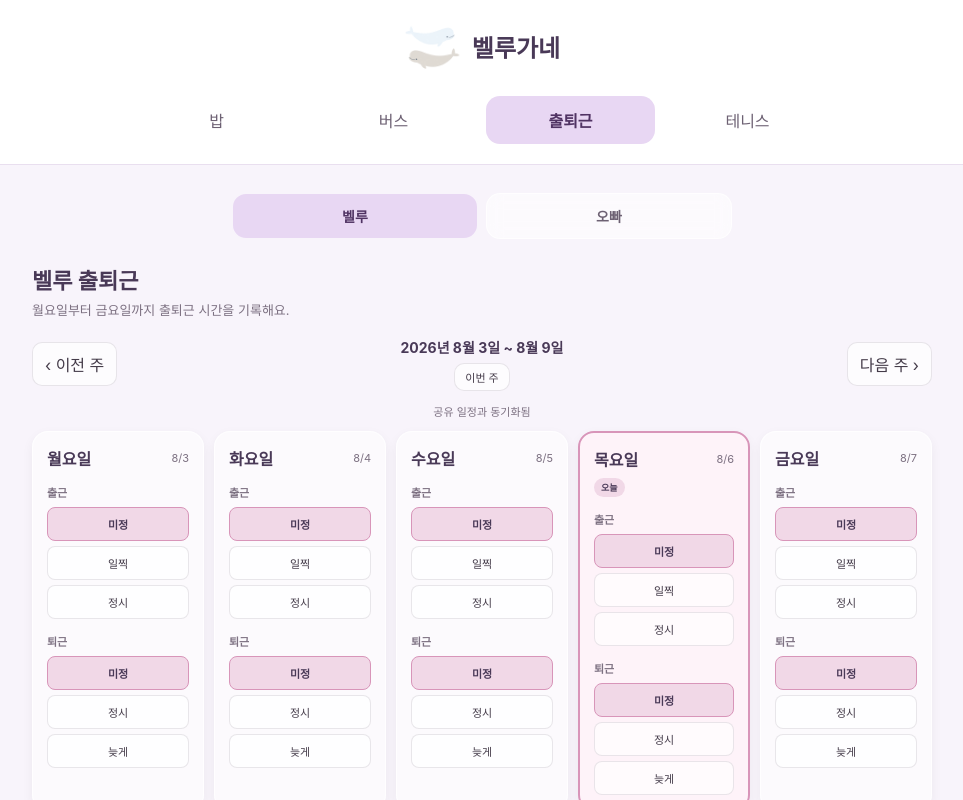
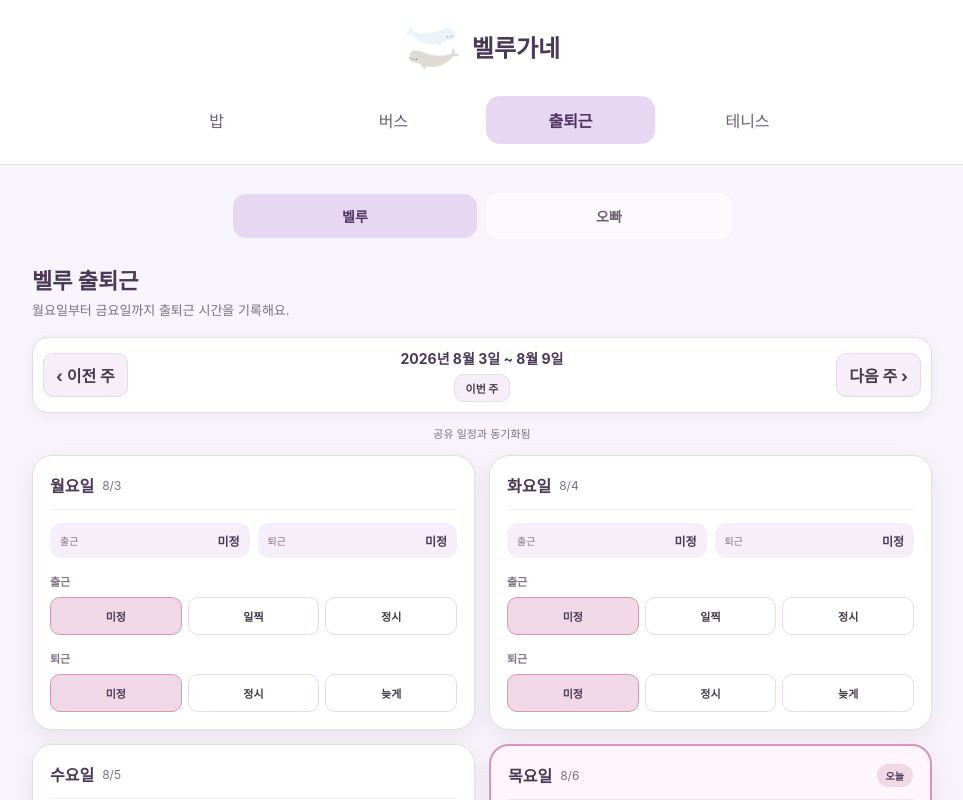
Before and after one commit to rryeong/beluga-life-board, a Vue app: page /#/commute/beluga in a window 1280 px wide. Shown: the top 800 px of the page, without its empty margins (158-1121 px from the left). Built offline with nearby package versions, Linux system fonts and the light colour scheme; no server answers; the database is empty.

Commit message:
Improve commute schedule card layout

```diff
--- a/src/views/commute/BelugaCommuteView.vue
+++ b/src/views/commute/BelugaCommuteView.vue
@@ -27,33 +27,38 @@ const endOptions = [
 const dayNames = ['월요일', '화요일', '수요일', '목요일', '금요일']
 
 function getMonday(date) {
-  const target = new Date(date)
-  target.setHours(0, 0, 0, 0)
+  const target = new Date(date.getFullYear(), date.getMonth(), date.getDate())
 
   const day = target.getDay()
   const difference = day === 0 ? -6 : 1 - day
 
   target.setDate(target.getDate() + difference)
 
+  target.setHours(0, 0, 0, 0)
+
   return target
 }
 
 function addDays(date, amount) {
   const result = new Date(date)
+
   result.setDate(result.getDate() + amount)
+
   return result
 }
 
 function formatDateKey(date) {
   const year = date.getFullYear()
+
   const month = String(date.getMonth() + 1).padStart(2, '0')
+
   const day = String(date.getDate()).padStart(2, '0')
 
   return `${year}-${month}-${day}`
 }
 
 function formatShortDate(date) {
-  return `${date.getMonth() + 1}/${date.getDate()}`
+  return `${date.getMonth() + 1}/` + `${date.getDate()}`
 }
 
 function isSameDate(first, second) {
@@ -69,9 +74,34 @@ function setStatus(message, error = false) {
   isError.value = error
 }
 
+function getStartLabel(value) {
+  if (value === 'early') {
+    return '일찍'
+  }
+
+  if (value === 'regular') {
+    return '정시'
+  }
+
+  return '미정'
+}
+
+function getEndLabel(value) {
+  if (value === 'regular') {
+    return '정시'
+  }
+
+  if (value === 'late') {
+    return '늦게'
+  }
+
+  return '미정'
+}
+
 const weekDays = computed(() => {
   return dayNames.map((name, index) => {
     const date = addDays(currentWeekStart.value, index)
+
     const dateKey = formatDateKey(date)
 
     return {
@@ -79,7 +109,9 @@ const weekDays = computed(() => {
       date,
       dateKey,
       shortDate: formatShortDate(date),
+
       isToday: isSameDate(date, new Date()),
+
       schedule: schedules.value[dateKey] || {
         commute_start: null,
         commute_end: null,
@@ -94,16 +126,20 @@ const weekLabel = computed(() => {
 
   return (
     `${start.getFullYear()}년 ` +
-    `${start.getMonth() + 1}월 ${start.getDate()}일 ` +
-    `~ ${end.getMonth() + 1}월 ${end.getDate()}일`
+    `${start.getMonth() + 1}월 ` +
+    `${start.getDate()}일 ~ ` +
+    `${end.getMonth() + 1}월 ` +
+    `${end.getDate()}일`
   )
 })
 
 async function loadSchedules() {
   loading.value = true
+
   setStatus('출퇴근 일정을 불러오는 중...')
 
   const startDate = formatDateKey(currentWeekStart.value)
+
   const endDate = formatDateKey(addDays(currentWeekStart.value, 6))
 
   const { data, error } = await supabase
@@ -117,7 +153,9 @@ async function loadSchedules() {
 
   if (error) {
     console.error(error)
+
     setStatus(`불러오기 실패: ${error.message}`, true)
+
     return
   }
 
@@ -132,6 +170,7 @@ async function loadSchedules() {
   }
 
   schedules.value = nextSchedules
+
   setStatus('공유 일정과 동기화됨')
 }
 
@@ -153,10 +192,14 @@ async function saveSchedule(dateKey, changes) {
   const row = {
     person: 'beluga',
     schedule_date: dateKey,
+
     commute_start: nextSchedule.commute_start,
+
     commute_end: nextSchedule.commute_end,
+
     work_location: null,
     work_shift: null,
+
     updated_at: new Date().toISOString(),
   }
 
@@ -172,15 +215,20 @@ async function saveSchedule(dateKey, changes) {
 
   if (error) {
     console.error(error)
+
     setStatus(`저장 실패: ${error.message}`, true)
+
     return
   }
 
   schedules.value = {
     ...schedules.value,
+
     [dateKey]: {
       id: data.id,
+
       commute_start: data.commute_start,
+
       commute_end: data.commute_end,
     },
   }
@@ -206,6 +254,7 @@ onMounted(loadSchedules)
     <header class="section-header">
       <div>
         <h3>벨루 출퇴근</h3>
+
         <p>월요일부터 금요일까지 출퇴근 시간을 기록해요.</p>
       </div>
     </header>
@@ -214,7 +263,9 @@ onMounted(loadSchedules)
       <button type="button" @click="moveWeek(-1)">‹ 이전 주</button>
 
       <div class="week-title">
-        <strong>{{ weekLabel }}</strong>
+        <strong>
+          {{ weekLabel }}
+        </strong>
 
         <button type="button" class="today-button" @click="moveToCurrentWeek">이번 주</button>
       </div>
@@ -233,14 +284,41 @@ onMounted(loadSchedules)
         v-for="day in weekDays"
         :key="day.dateKey"
         class="day-card"
-        :class="{ today: day.isToday }"
+        :class="{
+          today: day.isToday,
+        }"
       >
         <header class="day-header">
-          <strong>{{ day.name }}</strong>
-          <span>{{ day.shortDate }}</span>
+          <div class="day-heading">
+            <strong>
+              {{ day.name }}
+            </strong>
+
+            <span class="day-date">
+              {{ day.shortDate }}
+            </span>
+          </div>
+
+          <span v-if="day.isToday" class="today-label"> 오늘 </span>
         </header>
 
-        <span v-if="day.isToday" class="today-label"> 오늘 </span>
+        <div class="result-summary">
+          <div>
+            <span>출근</span>
+
+            <strong>
+              {{ getStartLabel(day.schedule.commute_start) }}
+            </strong>
+          </div>
+
+          <div>
+            <span>퇴근</span>
+
+            <strong>
+              {{ getEndLabel(day.schedule.commute_end) }}
+            </strong>
+          </div>
+        </div>
 
         <section class="schedule-section">
           <h4>출근</h4>
@@ -297,9 +375,15 @@ onMounted(loadSchedules)
   --title: #493957;
   --text: #443b49;
   --muted: #7d7182;
+
   --pink: #f1d8e7;
   --pink-strong: #d895b9;
-  --line: rgb(73 57 87 / 12%);
+  --pink-light: #fff6fb;
+
+  --purple-light: #f6eff9;
+
+  --line: #e7dbea;
+  --shadow: 0 7px 20px rgb(73 57 87 / 9%);
 }
 
 .section-header {
@@ -321,19 +405,39 @@ onMounted(loadSchedules)
 .week-controller {
   display: grid;
   grid-template-columns: auto 1fr auto;
+
   align-items: center;
   gap: 10px;
+
   margin-bottom: 12px;
+  padding: 10px;
+
+  border: 1px solid var(--line);
+  border-radius: 16px;
+
+  background: white;
+
+  box-shadow: 0 3px 12px rgb(73 57 87 / 6%);
 }
 
 .week-controller > button,
 .today-button {
   border: 1px solid var(--line);
   border-radius: 10px;
+
   padding: 9px 12px;
-  background: rgb(255 255 255 / 68%);
+
+  background: var(--purple-light);
   color: var(--text);
+
+  font-weight: 700;
+
   cursor: pointer;
+}
+
+.week-controller > button:hover,
+.today-button:hover {
+  background: var(--pink);
 }
 
 .week-title {
@@ -342,19 +446,22 @@ onMounted(loadSchedules)
 
 .week-title strong {
   display: block;
+
   color: var(--title);
   font-size: 14px;
 }
 
 .today-button {
   margin-top: 6px;
-  padding: 5px 10px;
+  padding: 5px 11px;
+
   font-size: 11px;
 }
 
 .sync-status {
   min-height: 18px;
-  margin: 0 0 10px;
+  margin: 0 0 12px;
+
   color: var(--muted);
   font-size: 11px;
   text-align: center;
@@ -366,82 +473,175 @@ onMounted(loadSchedules)
 
 .loading {
   padding: 50px 0;
+
   color: var(--muted);
   text-align: center;
 }
 
 .schedule-grid {
   display: grid;
-  grid-template-columns: repeat(5, minmax(0, 1fr));
-  gap: 10px;
+
+  grid-template-columns: repeat(2, minmax(0, 1fr));
+
+  gap: 14px;
 }
 
 .day-card {
   position: relative;
-  padding: 14px;
-  border: 1px solid rgb(255 255 255 / 75%);
-  border-radius: 16px;
-  background: rgb(255 255 255 / 58%);
-  box-shadow: 0 4px 12px rgb(0 0 0 / 5%);
+
+  padding: 17px;
+
+  border: 1px solid var(--line);
+  border-radius: 20px;
+
+  background: white;
+
+  box-shadow: var(--shadow);
+
+  transition:
+    transform 0.18s ease,
+    box-shadow 0.18s ease,
+    border-color 0.18s ease;
+}
+
+.day-card:hover {
+  transform: translateY(-2px);
+
+  box-shadow: 0 10px 25px rgb(73 57 87 / 12%);
 }
 
 .day-card.today {
   border: 2px solid var(--pink-strong);
-  background: rgb(255 244 250 / 86%);
+
+  background: var(--pink-light);
+
+  box-shadow: 0 9px 24px rgb(216 149 185 / 20%);
 }
 
 .day-header {
   display: flex;
   align-items: center;
   justify-content: space-between;
-  color: var(--title);
+
+  gap: 10px;
+
+  padding-bottom: 12px;
+
+  border-bottom: 1px solid rgb(73 57 87 / 8%);
 }
 
-.day-header span {
+.day-heading {
+  display: flex;
+  align-items: center;
+  gap: 8px;
+}
+
+.day-heading strong {
+  color: var(--title);
+  font-size: 16px;
+}
+
+.day-date {
   color: var(--muted);
-  font-size: 11px;
+  font-size: 12px;
 }
 
 .today-label {
-  display: inline-block;
-  margin-top: 7px;
   border-radius: 999px;
-  padding: 3px 7px;
+
+  padding: 4px 9px;
+
   background: var(--pink);
   color: var(--title);
-  font-size: 9px;
-  font-weight: 700;
+
+  font-size: 10px;
+  font-weight: 800;
+}
+
+.result-summary {
+  display: grid;
+  grid-template-columns: repeat(2, minmax(0, 1fr));
+
+  gap: 8px;
+
+  margin-top: 13px;
+}
+
+.result-summary div {
+  display: flex;
+  align-items: center;
+  justify-content: space-between;
+
+  gap: 5px;
+
+  padding: 9px 10px;
+
+  border-radius: 11px;
+
+  background: var(--purple-light);
+}
+
+.result-summary span {
+  color: var(--muted);
+  font-size: 10px;
+}
+
+.result-summary strong {
+  color: var(--title);
+  font-size: 12px;
 }
 
 .schedule-section {
-  margin-top: 14px;
+  margin-top: 15px;
 }
 
 .schedule-section h4 {
-  margin: 0 0 7px;
+  margin: 0 0 8px;
+
   color: var(--muted);
   font-size: 11px;
 }
 
 .option-grid {
   display: grid;
-  gap: 5px;
+
+  grid-template-columns: repeat(3, minmax(0, 1fr));
+
+  gap: 6px;
 }
 
 .option-grid button {
   border: 1px solid var(--line);
-  border-radius: 8px;
-  padding: 8px 5px;
-  background: rgb(255 255 255 / 68%);
+  border-radius: 10px;
+
+  padding: 10px 5px;
+
+  background: white;
   color: var(--text);
+
   font-size: 11px;
+  font-weight: 700;
+
   cursor: pointer;
+
+  transition:
+    background 0.15s ease,
+    border-color 0.15s ease,
+    transform 0.15s ease;
+}
+
+.option-grid button:hover:not(:disabled) {
+  transform: translateY(-1px);
+
+  background: var(--purple-light);
 }
 
 .option-grid button.selected {
   border-color: var(--pink-strong);
+
   background: var(--pink);
   color: var(--title);
+
   font-weight: 800;
 }
 
@@ -450,13 +650,42 @@ onMounted(loadSchedules)
   opacity: 0.5;
 }
 
-@media (max-width: 850px) {
+@media (max-width: 700px) {
   .schedule-grid {
     grid-template-columns: repeat(2, minmax(0, 1fr));
+
+    gap: 10px;
+  }
+
+  .day-card {
+    padding: 13px;
+    border-radius: 17px;
+  }
+
+  .day-heading {
+    display: block;
+  }
+
+  .day-heading strong {
+    display: block;
+    font-size: 14px;
+  }
+
+  .day-date {
+    display: block;
+    margin-top: 2px;
+  }
+
+  .result-summary {
+    grid-template-columns: 1fr;
+  }
+
+  .option-grid {
+    grid-template-columns: 1fr;
   }
 }
 
-@media (max-width: 520px) {
+@media (max-width: 480px) {
   .week-controller {
     grid-template-columns: 1fr 1fr;
   }
@@ -466,8 +695,17 @@ onMounted(loadSchedules)
     grid-row: 1;
   }
 
+  .week-controller > button {
+    width: 100%;
+  }
+
+  .today-label {
+    padding: 3px 6px;
+    font-size: 8px;
+  }
+
   .schedule-grid {
-    grid-template-columns: 1fr;
+    grid-template-columns: repeat(2, minmax(0, 1fr));
   }
 }
 </style>
--- a/src/views/commute/OppaCommuteView.vue
+++ b/src/views/commute/OppaCommuteView.vue
@@ -31,19 +31,21 @@ const shiftLocations = ['pyeongtaek', 'cheongju', 'icheon']
 const dayNames = ['월요일', '화요일', '수요일', '목요일', '금요일', '토요일', '일요일']
 
 function getMonday(date) {
-  const target = new Date(date)
-  target.setHours(0, 0, 0, 0)
+  const target = new Date(date.getFullYear(), date.getMonth(), date.getDate())
 
   const day = target.getDay()
   const difference = day === 0 ? -6 : 1 - day
 
   target.setDate(target.getDate() + difference)
 
+  target.setHours(0, 0, 0, 0)
+
   return target
 }
 
 function addDays(date, amount) {
   const result = new Date(date)
+
   result.setDate(result.getDate() + amount)
 
   return result
@@ -106,7 +108,7 @@ function getScheduleSummary(schedule) {
   const shiftLabel = getShiftLabel(schedule.work_shift)
 
   if (needsShift(schedule.work_location) && shiftLabel) {
-    return `${locationLabel} ${shiftLabel}`
+    return `${locationLabel} ` + `${shiftLabel}`
   }
 
   if (needsShift(schedule.work_location)) {
@@ -154,8 +156,11 @@ const weekDays = computed(() => {
       name,
       date,
       dateKey,
+
       shortDate: formatShortDate(date),
+
       isToday: isSameDate(date, new Date()),
+
       schedule: schedules.value[dateKey] || {
         work_location: null,
         work_shift: null,
@@ -166,6 +171,7 @@ const weekDays = computed(() => {
 
 const weekLabel = computed(() => {
   const start = currentWeekStart.value
+
   const end = addDays(start, 6)
 
   return (
@@ -179,6 +185,7 @@ const weekLabel = computed(() => {
 
 async function loadSchedules() {
   loading.value = true
+
   setStatus('근무 일정을 불러오는 중...')
 
   const startDate = formatDateKey(currentWeekStart.value)
@@ -207,12 +214,15 @@ async function loadSchedules() {
   for (const row of data || []) {
     nextSchedules[row.schedule_date] = {
       id: row.id,
+
       work_location: row.work_location,
+
       work_shift: row.work_shift,
     }
   }
 
   schedules.value = nextSchedules
+
   setStatus('공유 일정과 동기화됨')
 }
 
@@ -237,11 +247,16 @@ async function saveSchedule(dateKey, changes) {
 
   const row = {
     person: 'oppa',
+
     schedule_date: dateKey,
+
     commute_start: null,
     commute_end: null,
+
     work_location: nextSchedule.work_location,
+
     work_shift: nextSchedule.work_shift,
+
     updated_at: new Date().toISOString(),
   }
 
@@ -265,14 +280,17 @@ async function saveSchedule(dateKey, changes) {
 
   schedules.value = {
     ...schedules.value,
+
     [dateKey]: {
       id: data.id,
+
       work_location: data.work_location,
+
       work_shift: data.work_shift,
     },
   }
 
-  setStatus(`${dateKey} ${getScheduleSummary(data)} 일정을 저장했습니다.`)
+  setStatus(`${dateKey} ` + `${getScheduleSummary(data)} ` + `일정을 저장했습니다.`)
 }
 
 async function selectLocation(day, location) {
@@ -410,17 +428,17 @@ onMounted(loadSchedules)
           <p v-if="!day.schedule.work_shift" class="shift-guide">주간 또는 야간을 선택하세요.</p>
         </section>
 
-        <p v-else-if="day.schedule.work_location === 'office'" class="summary office">
+        <p v-else-if="day.schedule.work_location === 'office'" class="summary-box office">
           사무실 근무
         </p>
 
-        <p v-else-if="day.schedule.work_location === 'overseas'" class="summary overseas">
+        <p v-else-if="day.schedule.work_location === 'overseas'" class="summary-box overseas">
           해외출장
         </p>
 
-        <p v-else-if="day.schedule.work_location === 'off'" class="summary off">쉬는 날</p>
+        <p v-else-if="day.schedule.work_location === 'off'" class="summary-box off">쉬는 날</p>
 
-        <p v-else class="summary empty">일정을 선택하세요.</p>
+        <p v-else class="summary-box empty">일정을 선택하세요.</p>
       </article>
     </div>
   </section>
@@ -431,16 +449,25 @@ onMounted(loadSchedules)
   --title: #493957;
   --text: #443b49;
   --muted: #7d7182;
+
   --pink: #f1d8e7;
   --pink-strong: #d895b9;
+  --pink-light: #fff6fb;
+
   --blue: #dbe7f3;
   --blue-strong: #7891aa;
+
   --green: #dcebe5;
+
   --purple: #eee2f5;
   --purple-strong: #684c78;
+
   --night: #e4def2;
   --night-strong: #63547e;
-  --line: rgb(73 57 87 / 12%);
+
+  --line: #e7dbea;
+
+  --shadow: 0 7px 20px rgb(73 57 87 / 9%);
 }
 
 .section-header {
@@ -449,12 +476,14 @@ onMounted(loadSchedules)
 
 .section-header h3 {
   margin: 0;
+
   color: var(--title);
   font-size: 22px;
 }
 
 .section-header p {
   margin: 5px 0 0;
+
   color: var(--muted);
   font-size: 13px;
 }
@@ -462,24 +491,39 @@ onMounted(loadSchedules)
 .week-controller {
   display: grid;
   grid-template-columns: auto 1fr auto;
+
   align-items: center;
   gap: 10px;
+
   margin-bottom: 12px;
+  padding: 10px;
+
+  border: 1px solid var(--line);
+  border-radius: 16px;
+
+  background: white;
+
+  box-shadow: 0 3px 12px rgb(73 57 87 / 6%);
 }
 
 .week-controller > button,
 .today-button {
   border: 1px solid var(--line);
   border-radius: 10px;
+
   padding: 9px 12px;
-  background: rgb(255 255 255 / 68%);
+
+  background: #f6eff9;
   color: var(--text);
+
+  font-weight: 700;
+
   cursor: pointer;
 }
 
 .week-controller > button:hover,
 .today-button:hover {
-  background: rgb(255 255 255 / 90%);
+  background: var(--pink);
 }
 
 .week-title {
@@ -488,19 +532,22 @@ onMounted(loadSchedules)
 
 .week-title strong {
   display: block;
+
   color: var(--title);
   font-size: 14px;
 }
 
 .today-button {
   margin-top: 6px;
-  padding: 5px 10px;
+  padding: 5px 11px;
+
   font-size: 11px;
 }
 
 .sync-status {
   min-height: 18px;
-  margin: 0 0 10px;
+  margin: 0 0 12px;
+
   color: var(--muted);
   font-size: 11px;
   text-align: center;
@@ -512,35 +559,61 @@ onMounted(loadSchedules)
 
 .loading {
   padding: 50px 0;
+
   color: var(--muted);
   text-align: center;
 }
 
 .schedule-grid {
   display: grid;
+
   grid-template-columns: repeat(2, minmax(0, 1fr));
-  gap: 12px;
+
+  gap: 14px;
 }
 
 .day-card {
-  min-height: 270px;
-  padding: 15px;
-  border: 1px solid rgb(255 255 255 / 75%);
-  border-radius: 16px;
-  background: rgb(255 255 255 / 58%);
-  box-shadow: 0 4px 12px rgb(0 0 0 / 5%);
+  min-height: 255px;
+
+  padding: 17px;
+
+  border: 1px solid var(--line);
+  border-radius: 20px;
+
+  background: white;
+
+  box-shadow: var(--shadow);
+
+  transition:
+    transform 0.18s ease,
+    box-shadow 0.18s ease,
+    border-color 0.18s ease;
+}
+
+.day-card:hover {
+  transform: translateY(-2px);
+
+  box-shadow: 0 10px 25px rgb(73 57 87 / 12%);
 }
 
 .day-card.today {
   border: 2px solid var(--pink-strong);
-  background: rgb(255 244 250 / 86%);
+
+  background: var(--pink-light);
+
+  box-shadow: 0 9px 24px rgb(216 149 185 / 20%);
 }
 
 .day-header {
   display: flex;
   align-items: flex-start;
   justify-content: space-between;
+
   gap: 8px;
+
+  padding-bottom: 12px;
+
+  border-bottom: 1px solid rgb(73 57 87 / 8%);
 }
 
 .day-title-area {
@@ -552,31 +625,39 @@ onMounted(loadSchedules)
   display: flex;
   flex-wrap: wrap;
   align-items: center;
-  gap: 6px;
+
+  gap: 7px;
 }
 
 .day-title-line strong {
   color: var(--title);
+  font-size: 16px;
 }
 
 .day-date {
   color: var(--muted);
-  font-size: 11px;
+  font-size: 12px;
 }
 
 .schedule-badge {
   display: inline-flex;
   align-items: center;
-  min-height: 22px;
+
+  min-height: 23px;
+
   border-radius: 999px;
-  padding: 4px 9px;
+
+  padding: 4px 10px;
+
   font-size: 10px;
   font-weight: 800;
+
   white-space: nowrap;
 }
 
 .schedule-badge.unset {
-  background: rgb(125 113 130 / 9%);
+  background: rgb(125 113 130 / 10%);
+
   color: var(--muted);
 }
 
@@ -607,70 +688,96 @@ onMounted(loadSchedules)
 
 .today-label {
   flex: none;
+
   border-radius: 999px;
-  padding: 4px 8px;
+
+  padding: 4px 9px;
+
   background: var(--pink);
   color: var(--title);
-  font-size: 9px;
-  font-weight: 700;
+
+  font-size: 10px;
+  font-weight: 800;
 }
 
 .location-section,
 .shift-section {
-  margin-top: 14px;
+  margin-top: 15px;
 }
 
 .location-section h4,
 .shift-section h4 {
-  margin: 0 0 8px;
+  margin: 0 0 9px;
+
   color: var(--muted);
   font-size: 11px;
 }
 
 .location-grid {
   display: grid;
+
   grid-template-columns: repeat(3, minmax(0, 1fr));
-  gap: 6px;
+
+  gap: 7px;
 }
 
 .location-grid button,
 .shift-grid button {
   border: 1px solid var(--line);
-  border-radius: 8px;
-  padding: 9px 5px;
-  background: rgb(255 255 255 / 70%);
+  border-radius: 10px;
+
+  padding: 10px 5px;
+
+  background: white;
   color: var(--text);
+
   font-size: 11px;
+  font-weight: 700;
+
   cursor: pointer;
+
+  transition:
+    transform 0.15s ease,
+    background 0.15s ease,
+    border-color 0.15s ease;
 }
 
 .location-grid button:hover:not(:disabled),
 .shift-grid button:hover:not(:disabled) {
-  background: rgb(255 255 255 / 94%);
+  transform: translateY(-1px);
+
+  background: #f7f2f9;
 }
 
 .location-grid button.selected {
   border-color: var(--blue-strong);
+
   background: var(--blue);
   color: #455f78;
+
   font-weight: 800;
 }
 
 .shift-section {
-  border-top: 1px solid var(--line);
-  padding-top: 13px;
+  border-top: 1px solid rgb(73 57 87 / 8%);
+
+  padding-top: 14px;
 }
 
 .shift-grid {
   display: grid;
+
   grid-template-columns: repeat(2, minmax(0, 1fr));
-  gap: 7px;
+
+  gap: 8px;
 }
 
 .shift-grid button.selected {
   border-color: var(--pink-strong);
+
   background: var(--pink);
   color: var(--title);
+
   font-weight: 800;
 }
 
@@ -681,48 +788,55 @@ onMounted(loadSchedules)
 }
 
 .shift-guide {
-  margin: 8px 0 0;
+  margin: 9px 0 0;
+
   color: var(--muted);
   font-size: 10px;
   text-align: center;
 }
 
-.summary {
-  margin: 18px 0 0;
-  border-radius: 10px;
-  padding: 11px;
+.summary-box {
+  margin: 17px 0 0;
+
+  border-radius: 12px;
+
+  padding: 12px;
+
   font-size: 12px;
-  font-weight: 700;
+  font-weight: 800;
   text-align: center;
 }
 
-.summary.office {
+.summary-box.office {
   background: var(--blue);
   color: #455f78;
 }
 
-.summary.overseas {
+.summary-box.overseas {
   background: var(--purple);
   color: var(--purple-strong);
 }
 
-.summary.off {
+.summary-box.off {
   background: var(--green);
   color: #426b5b;
 }
 
-.summary.empty {
+.summary-box.empty {
   background: rgb(125 113 130 / 8%);
+
   color: var(--muted);
 }
 
 @media (max-width: 700px) {
   .schedule-grid {
     grid-template-columns: 1fr;
+    gap: 12px;
   }
 
-  .location-grid {
-    grid-template-columns: repeat(3, minmax(0, 1fr));
+  .day-card {
+    min-height: 0;
+    padding: 15px;
   }
 }
 
@@ -736,21 +850,27 @@ onMounted(loadSchedules)
     grid-row: 1;
   }
 
-  .day-card {
-    min-height: 0;
+  .week-controller > button {
+    width: 100%;
   }
 
   .location-grid {
-    grid-template-columns: repeat(2, minmax(0, 1fr));
+    grid-template-columns: repeat(3, minmax(0, 1fr));
   }
 
-  .day-header {
-    align-items: flex-start;
+  .day-title-line strong {
+    font-size: 15px;
   }
 
   .schedule-badge {
-    padding: 4px 7px;
+    padding: 4px 8px;
     font-size: 9px;
   }
 }
+
+@media (max-width: 380px) {
+  .location-grid {
+    grid-template-columns: repeat(2, minmax(0, 1fr));
+  }
+}
 </style>
```
